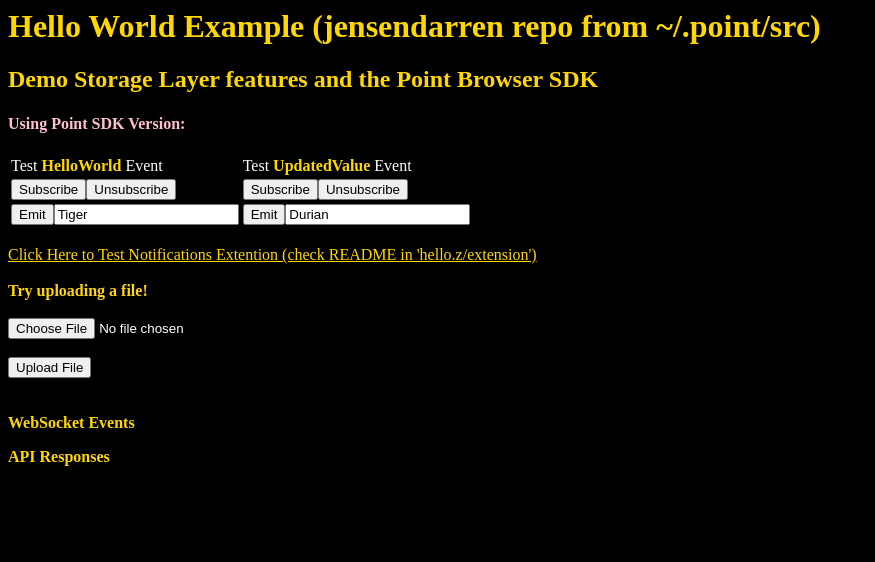
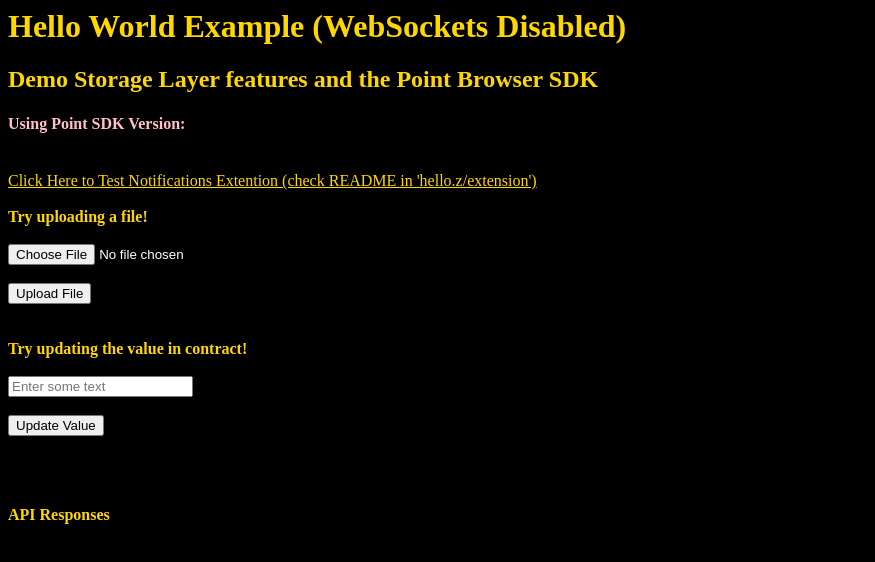
Before and after one commit to jensendarren/zapps-hello.z, a browser extension: page public/index.html in a window 1280 px wide. Shown: the whole page, without its empty margins (0-875 px from the left). Drawn offline with Linux system fonts and the light colour scheme; no server answers.

Commit message:
updated with repo develop branch

```diff
--- a/public/index.html
+++ b/public/index.html
@@ -4,7 +4,7 @@
     <!-- Use the script below to load pointSDKDemo.js if the Point SDK browser extention is not available
     The pointSDKDemo.js makes calls to the Node ZProxy and can be used to assist development of Node APIs
     Comment out the script tag below that loads pointSDKDemo.js if you want to test using the PointSDK extention-->
-    <script type="text/javascript" src="pointSDKDemo.js"></script>
+    <!-- <script type="text/javascript" src="pointSDKDemo.js"></script> -->
     <style>
       html {
         background-color: black;
@@ -18,12 +18,12 @@
   </head>
   <body>
     <div>
-      <h1>Hello World Example (jensendarren repo from ~/.point/src)</h1>
+      <h1>Hello World Example (WebSockets Disabled)</h1>
       <h2>Demo Storage Layer features and the Point Browser SDK</h2>
 
       <h4 style="color: pink">Using Point SDK Version: <span id="pointSDKVersion"></span></h4>
 
-      <table>
+      <!-- <table>
         <tr>
           <td>Test <b>HelloWorld</b> Event</td>
           <td>Test <b>UpdatedValue</b> Event</td>
@@ -36,7 +36,7 @@
           <td><button id="btnEmitHelloWorld" onclick="emitHelloWorld()">Emit</button><input type="text" id="txtHelloWorld" value="Tiger" ></input></td>
           <td><button id="btnEmitUpdatedValue" onclick="emitUpdatedValue()">Emit</button><input type="text" id="txtUpdatedValue" value="Durian" ></input></td>
         </tr>
-      </table>
+      </table> -->
       <br />
       <a href="#">Click Here to Test Notifications Extention (check README in 'hello.z/extension')</a>
       <br />
@@ -52,8 +52,21 @@
       <img id='storageImg'/>
       <br />
       <br />
-      <b>WebSocket Events</b>
-      <ul id="wsevents"></ul>
+      <div>
+        <b>Try updating the value in contract!</b>
+      </div>
+      <br />
+      <div>
+        <input id="valueInput" type="text" name="valueInput" placeholder="Enter some text" />
+      </div>
+      <br />
+      <button id="btnStorageValueUpdate" onclick="updateStorageValue()">Update Value</button>
+      <p id="valueText"></p>
+      <br />
+      <br />
+      <br />
+      <!-- <b>WebSocket Events</b>
+      <ul id="wsevents"></ul> -->
       <b>API Responses</b>
       <p id="results"></p>
     </div>
@@ -79,7 +92,9 @@
         // initialize websocket connect to point network node via PointSDK
         // the idea here is to initalize websockets for the app only if needed
         // and to specify the callback that will handle the incomming websocket messages
-        if(window.point.websocket) {
+        const RUN_WS_TEST = false; // run web sockets test block below?
+
+        if(RUN_WS_TEST && window.point.websocket) {
           socket = window.point.websocket.open(websocketMessageHandler);
           socket.onopen = function() { console.log('WebSocket Client Connected'); }
         }
@@ -246,6 +261,15 @@
         await window.point.contract.send({contract: 'Hello', method: 'emitHelloWorldEvent', params: [value]});
         document.getElementById('btnEmitHelloWorld').innerText = 'Emit';
       }
+
+      async function updateStorageValue() {
+        const input = document.getElementById('valueInput');
+        const display = document.getElementById('valueText');
+        display.innerHTML = `<p>Storing...</p>`;
+        await window.point.contract.send({contract:'Hello',method:'setValue',params:[input.value]});
+        display.innerHTML = `<p>Stored value: ${input.value}</p>`;
+        input.value = null;
+      }
     </script>
   </body>
 </html>
```
Also changed, not shown: 1 other file.
